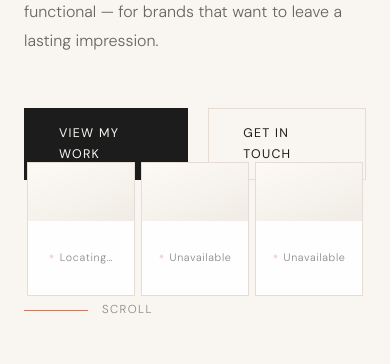
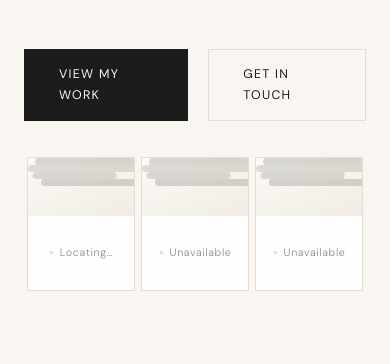
Before and after one commit to tiffanyjohansen/my-site, a plain HTML site: page index.html in a window 390 px wide. Shown: the part 480-844 px from the top of the page. Drawn offline with nearby package versions, Linux system fonts and the light colour scheme; no server answers; a web font is replaced by a local one.

Commit message:
Rename fog class to fogband for consistency and clarity in styling

```diff
--- a/css/style.css
+++ b/css/style.css
@@ -1065,7 +1065,7 @@
     .wx-fl6 { width: 3px; height: 3px; left: 108px; animation-delay: 0.9s; animation-duration: 4.0s; }
 
     /* ─── FOG BANDS ─── */
-    .wx-fog { height: 7px; border-radius: 4px; background: rgba(190,190,182,.7); animation: fogDrift 4s ease-in-out infinite; }
+    .wx-fogband { height: 7px; border-radius: 4px; background: rgba(190,190,182,.7); animation: fogDrift 4s ease-in-out infinite; }
     .wx-fg1 { top: 12px; left: -4px; width: 100px; animation-delay: 0s; }
     .wx-fg2 { top: 28px; left:  8px; width: 112px; animation-delay: 0.9s;  opacity: 0.82; }
     .wx-fg3 { top: 44px; left: -8px; width:  84px; animation-delay: 1.8s; }
@@ -1126,14 +1126,18 @@
 
     /* ─── RESPONSIVE ─── */
 
-    /* Tablet / large mobile: stretch full-width across the hero bottom */
+    /* Tablet / large mobile: pull cluster into normal flow so it can
+       never overlap the hero CTA buttons */
     @media (max-width: 900px) {
       .weather-cluster {
-        left: var(--pad);
-        right: var(--pad);
-        bottom: 80px;     /* sit above the scroll-hint */
+        position: static;
+        margin-top: 48px;
+        width: 100%;
         justify-content: center;
         gap: 8px;
+      }
+      .hero {
+        padding-bottom: 80px;
       }
       .weather-card {
         flex: 1;
@@ -1142,11 +1146,17 @@
       }
     }
 
-    /* Small phones: shrink scene + text so all 3 cards stay visible */
+    /* Small phones: compact cards and hide the decorative scroll hint */
     @media (max-width: 480px) {
       .weather-cluster {
-        bottom: 68px;
+        margin-top: 36px;
         gap: 6px;
+      }
+      .hero {
+        padding-bottom: 48px;
+      }
+      .scroll-hint {
+        display: none;
       }
       .weather-card {
         max-width: 108px;
--- a/index.html
+++ b/index.html
@@ -53,8 +53,8 @@
           <div class="wx-drop wx-dr7"></div><div class="wx-drop wx-dr8"></div>
           <div class="wx-flake wx-fl1"></div><div class="wx-flake wx-fl2"></div><div class="wx-flake wx-fl3"></div>
           <div class="wx-flake wx-fl4"></div><div class="wx-flake wx-fl5"></div><div class="wx-flake wx-fl6"></div>
-          <div class="wx-fog wx-fg1"></div><div class="wx-fog wx-fg2"></div>
-          <div class="wx-fog wx-fg3"></div><div class="wx-fog wx-fg4"></div>
+          <div class="wx-fogband wx-fg1"></div><div class="wx-fogband wx-fg2"></div>
+          <div class="wx-fogband wx-fg3"></div><div class="wx-fogband wx-fg4"></div>
           <div class="wx-bolt"></div><div class="wx-flash"></div>
         </div>
         <div class="wx-data">
@@ -72,8 +72,8 @@
           <div class="wx-drop wx-dr7"></div><div class="wx-drop wx-dr8"></div>
           <div class="wx-flake wx-fl1"></div><div class="wx-flake wx-fl2"></div><div class="wx-flake wx-fl3"></div>
           <div class="wx-flake wx-fl4"></div><div class="wx-flake wx-fl5"></div><div class="wx-flake wx-fl6"></div>
-          <div class="wx-fog wx-fg1"></div><div class="wx-fog wx-fg2"></div>
-          <div class="wx-fog wx-fg3"></div><div class="wx-fog wx-fg4"></div>
+          <div class="wx-fogband wx-fg1"></div><div class="wx-fogband wx-fg2"></div>
+          <div class="wx-fogband wx-fg3"></div><div class="wx-fogband wx-fg4"></div>
           <div class="wx-bolt"></div><div class="wx-flash"></div>
         </div>
         <div class="wx-data">
@@ -91,8 +91,8 @@
           <div class="wx-drop wx-dr7"></div><div class="wx-drop wx-dr8"></div>
           <div class="wx-flake wx-fl1"></div><div class="wx-flake wx-fl2"></div><div class="wx-flake wx-fl3"></div>
           <div class="wx-flake wx-fl4"></div><div class="wx-flake wx-fl5"></div><div class="wx-flake wx-fl6"></div>
-          <div class="wx-fog wx-fg1"></div><div class="wx-fog wx-fg2"></div>
-          <div class="wx-fog wx-fg3"></div><div class="wx-fog wx-fg4"></div>
+          <div class="wx-fogband wx-fg1"></div><div class="wx-fogband wx-fg2"></div>
+          <div class="wx-fogband wx-fg3"></div><div class="wx-fogband wx-fg4"></div>
           <div class="wx-bolt"></div><div class="wx-flash"></div>
         </div>
         <div class="wx-data">
```
